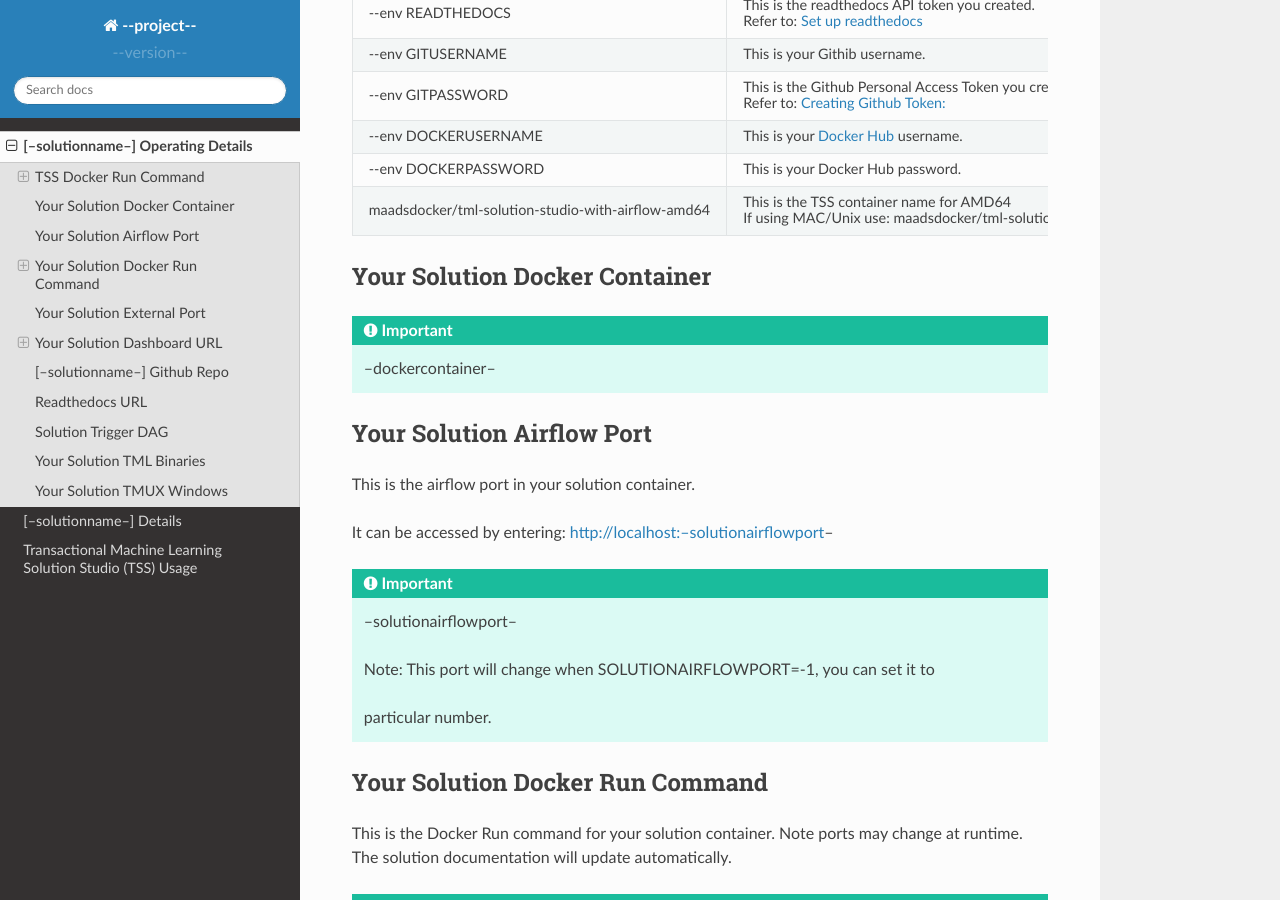
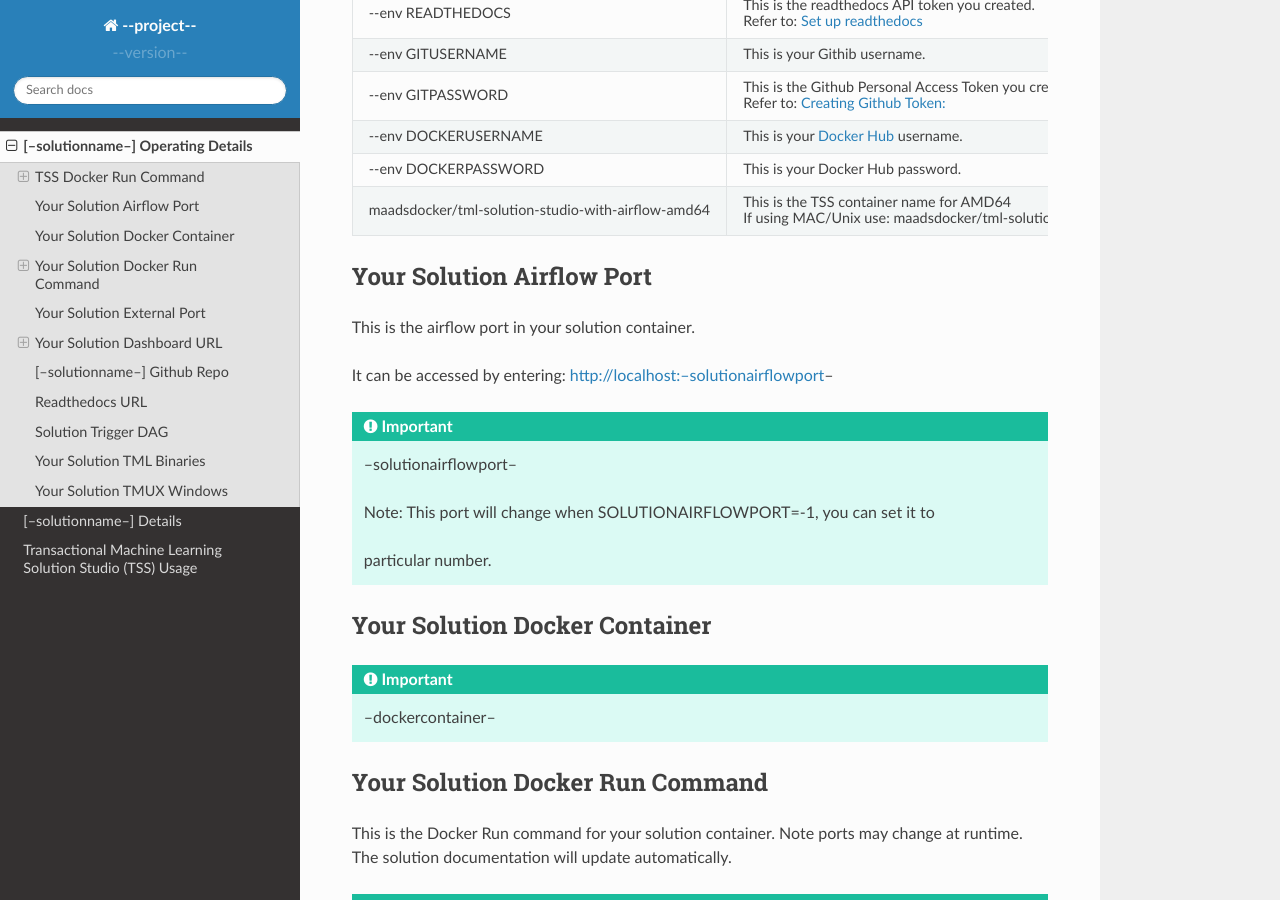
Before and after one commit to vanesalcb06/tssproject2-2b5c, a Sphinx documentation site: the page built from docs/source/operating.rst, in a window 1280 px wide and 900 px high, scrolled down 1683 px. Built offline with Sphinx 7.4.7 and the Read the Docs theme 2.0.0, drawn with Linux system fonts in a browser that asks for light colours; part of the change alters nothing that is shown.

```diff
--- a/docs/source/operating.rst
+++ b/docs/source/operating.rst
@@ -106,12 +106,6 @@ TSS Docker Run Command: Parameter Explanation
 
        If using MAC/Unix use: maadsdocker/tml-solution-studio-with-airflow-arm64
 
-Your Solution Docker Container
---------------------------
-
-.. important::
-   --dockercontainer--
-
 Your Solution Airflow Port
 --------------------------
 
@@ -125,6 +119,12 @@ It can be accessed by entering: http://localhost:--solutionairflowport--
    Note: This port will change when SOLUTIONAIRFLOWPORT=-1, you can set it to
 
    particular number.
+
+Your Solution Docker Container
+--------------------------
+
+.. important::
+   --dockercontainer--
 
 Your Solution Docker Run Command
 -----------------------
```
